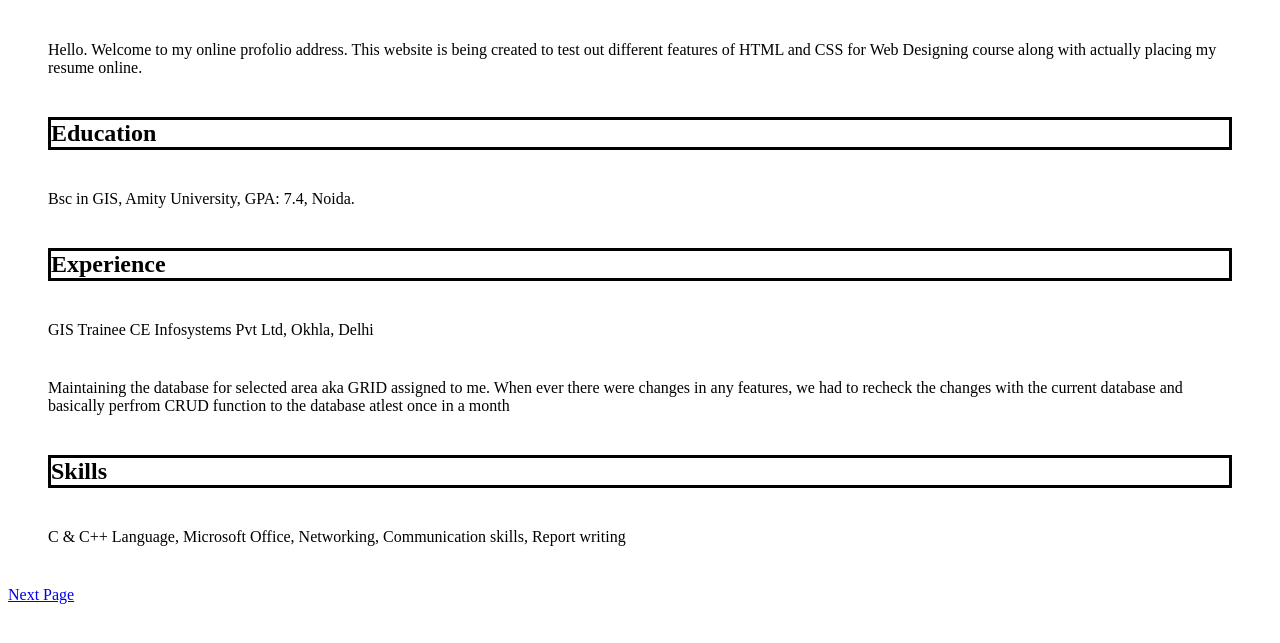
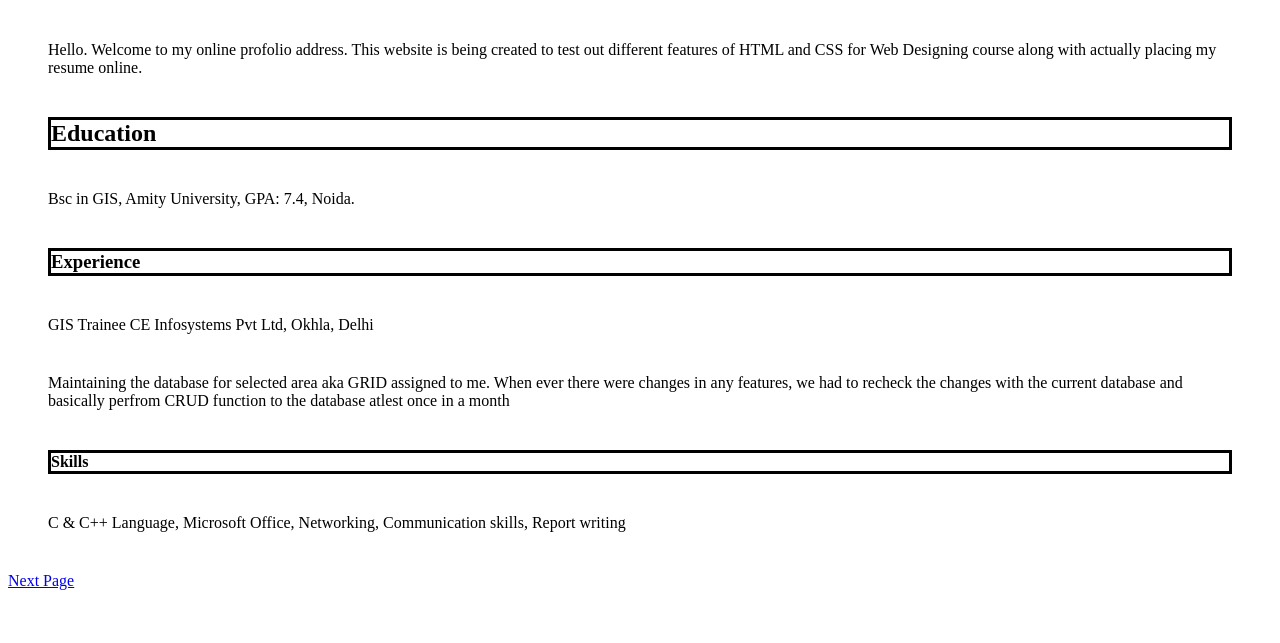
Before and after one commit to vader130012/vader130012.github.io, a plain HTML site: page index.html in a window 1280 px wide. Shown: the part 125-768 px from the top of the page. Drawn offline with Linux system fonts and the light colour scheme.

Commit message:
Update index.html

```diff
--- a/index.html
+++ b/index.html
@@ -22,13 +22,13 @@
         <h2>
 		<p class="solid">Education</p> </h2>
             <p>Bsc in GIS, Amity University, GPA: 7.4, Noida.</p>
-        <h2>
+        <h3>
 		    <p class="solid">Experience</p>
-		</h2>
+		</h3>
        <p>GIS Trainee CE Infosystems Pvt Ltd, Okhla, Delhi</p>
        <p> Maintaining the database for selected area aka GRID assigned to me. When ever there were changes in any features, we had to recheck the changes with the current database and basically perfrom CRUD function to the database atlest once in a month </p>
-	 <h2>
-		 <p class="solid">Skills</p> </h2>
+	 <h4>
+		 <p class="solid">Skills</p> </h4>
        <p>C  & C++ Language, Microsoft Office, Networking, Communication skills, Report writing </p>
 	<A HREF="index2.html">Next Page</A>
      </body>
```
